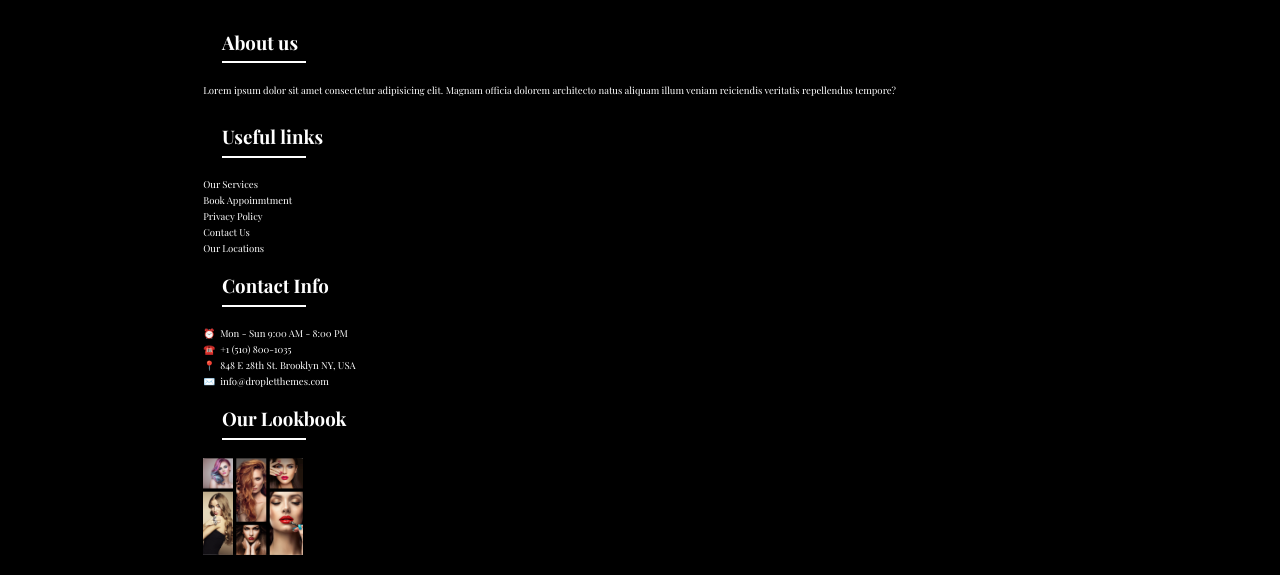
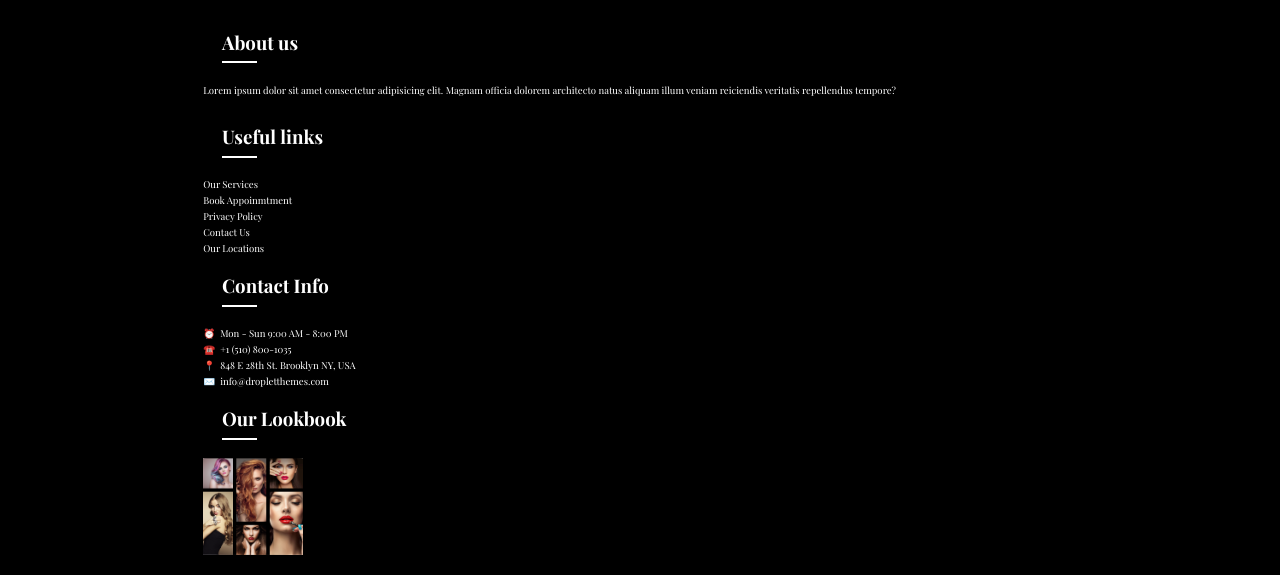
Before and after one commit to HlmHc79/03-Ayesga, a plain HTML site: page index.html in a window 1280 px wide. Shown: the part 7221-7796 px from the top of the page. Drawn offline with nearby package versions, Linux system fonts and the light colour scheme; a web font is replaced by a local one.

Commit message:
adjust border-bottom title in footer

```diff
--- a/style/style.css
+++ b/style/style.css
@@ -515,6 +515,7 @@ footer li {
     content: "";
     border-bottom: 2px solid white;
     width: 10%;
+    max-width: 35px;
     padding-top:0.5rem;
     display: block;
 }
```
